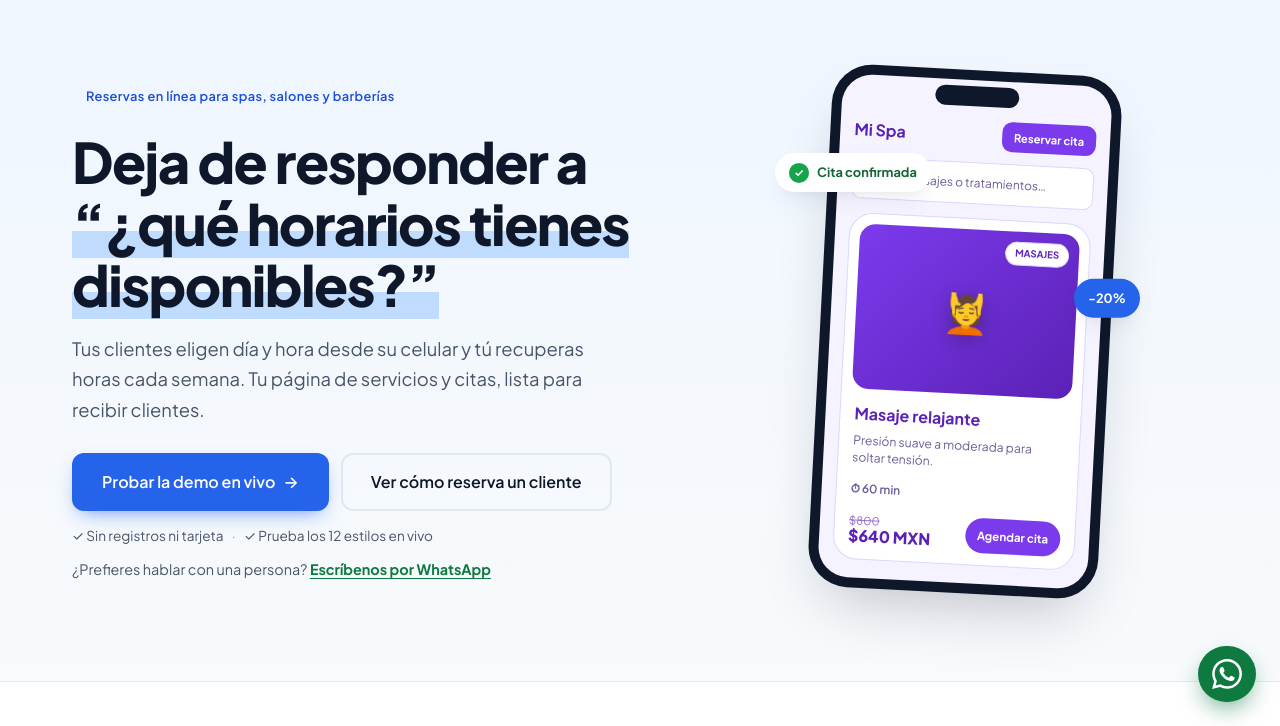
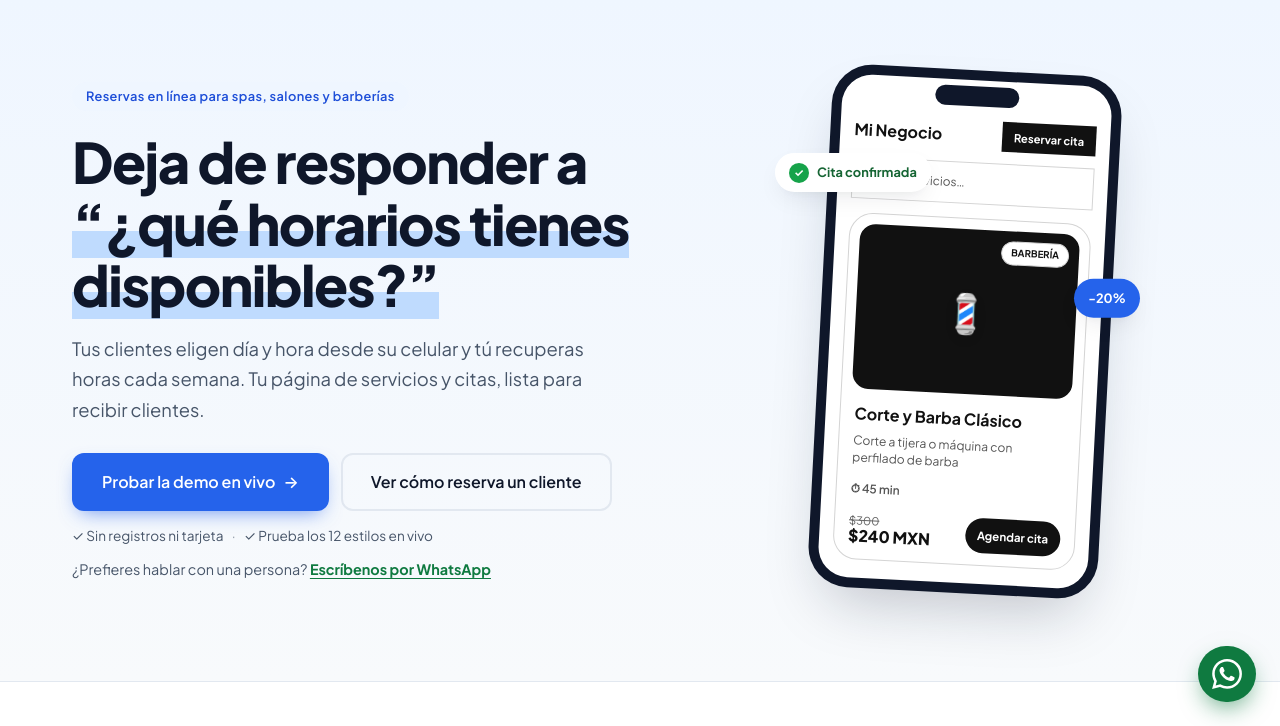
Before and after one commit to aslanlopezmx/AgendaLibre, a plain HTML site: page index.html in a window 1280 px wide. Shown: the part 74-800 px from the top of the page. Drawn offline with Linux system fonts and the light colour scheme.

Commit message:
se ajusta hero

```diff
--- a/index.html
+++ b/index.html
@@ -191,13 +191,13 @@
                 id="hero-themed"
                 data-card="framed"
                 role="img"
-                aria-label="Celular mostrando el catálogo de servicios de un spa con precio y botón Agendar cita"
+                aria-label="Celular mostrando el catálogo de servicios de un negocio con precio y botón Agendar cita"
               >
                 <div class="ph-top">
-                  <strong class="ph-brand">Mi Spa</strong>
+                  <strong class="ph-brand">Mi Negocio</strong>
                   <span class="ph-pill">Reservar cita</span>
                 </div>
-                <div class="ph-search">Buscar masajes o tratamientos…</div>
+                <div class="ph-search">Buscar servicios…</div>
 
                 <article class="svc">
                   <div class="svc-img">
@@ -205,14 +205,14 @@
                     <span class="svc-cat">Masajes</span>
                   </div>
                   <div class="svc-body">
-                    <h4>Masaje relajante</h4>
-                    <p>Presión suave a moderada para soltar tensión.</p>
+                    <h4>Masaje Relajante Sueco</h4>
+                    <p>Masaje de presión suave a moderada</p>
                     <span class="svc-dur">⏱ 60 min</span>
                   </div>
                   <div class="svc-foot">
                     <span class="svc-price">
-                      <small class="svc-old"><s>$800</s></small>
-                      <b>$640 MXN</b>
+                      <small class="svc-old"><s>$650</s></small>
+                      <b>$520 MXN</b>
                     </span>
                     <span class="svc-btn">Agendar cita</span>
                   </div>
--- a/script.js
+++ b/script.js
@@ -411,21 +411,105 @@ function pintarTema(el, tema, modo) {
   el.dataset.modo = modo;
 }
 
+/* Hero: un servicio de ejemplo por cada tipo de negocio (el tema cambia con cada uno) */
+const SERVICIOS_HERO = [
+  {
+    tema: "boutique",
+    emoji: "💆",
+    categoria: "Masajes",
+    nombre: "Masaje Relajante Sueco",
+    descripcion: "Masaje de presión suave a moderada",
+    duracion: "⏱ 60 min",
+    precioAnterior: "$650",
+    precio: "$520 MXN",
+  },
+  {
+    tema: "editorial",
+    emoji: "💈",
+    categoria: "Barbería",
+    nombre: "Corte y Barba Clásico",
+    descripcion: "Corte a tijera o máquina con perfilado de barba",
+    duracion: "⏱ 45 min",
+    precioAnterior: "$300",
+    precio: "$240 MXN",
+  },
+  {
+    tema: "coquette",
+    emoji: "💅",
+    categoria: "Uñas",
+    nombre: "Manicure con Gel",
+    descripcion: "Limado, cutícula y esmaltado semipermanente",
+    duracion: "⏱ 1 h 15 min",
+    precioAnterior: "$350",
+    precio: "$280 MXN",
+  },
+  {
+    tema: "lavanda",
+    emoji: "👁️",
+    categoria: "Pestañas",
+    nombre: "Extensiones de Pestañas",
+    descripcion: "Efecto natural pelo a pelo con acabado ligero",
+    duracion: "⏱ 2 h",
+    precioAnterior: "$800",
+    precio: "$640 MXN",
+  },
+  {
+    tema: "menta",
+    emoji: "✏️",
+    categoria: "Cejas",
+    nombre: "Diseño y Perfilado de Cejas",
+    descripcion: "Diseño a la medida de tu rostro con depilación",
+    duracion: "⏱ 30 min",
+    precioAnterior: "$250",
+    precio: "$200 MXN",
+  },
+  {
+    tema: "oceano",
+    emoji: "💇",
+    categoria: "Cabello",
+    nombre: "Corte y Peinado",
+    descripcion: "Corte personalizado con lavado y peinado",
+    duracion: "⏱ 1 h",
+    precioAnterior: "$450",
+    precio: "$360 MXN",
+  },
+];
+
+function pintarServicioHero(el, d) {
+  if (!el || !d) return;
+  const poner = (sel, txt) => {
+    const nodo = el.querySelector(sel);
+    if (nodo) nodo.textContent = txt;
+  };
+  poner(".svc-emoji", d.emoji);
+  poner(".svc-cat", d.categoria);
+  poner(".svc-body h4", d.nombre);
+  poner(".svc-body p", d.descripcion);
+  poner(".svc-dur", d.duracion);
+  poner(".svc-old s", d.precioAnterior);
+  poner(".svc-price b", d.precio);
+}
+
 function iniciarHero() {
   const el = document.getElementById("hero-themed");
   if (!el) return;
 
-  const secuencia = ["boutique", "lavanda", "oceano"].map((id) =>
-    TEMAS.find((t) => t.id === id),
-  );
+  const temaDe = (s) => TEMAS.find((t) => t.id === s.tema);
   let i = 0;
-  pintarTema(el, secuencia[0], "claro");
+  pintarTema(el, temaDe(SERVICIOS_HERO[0]), "claro");
+  pintarServicioHero(el, SERVICIOS_HERO[0]);
 
   if (reducirMovimiento) return;
   setInterval(() => {
     if (document.hidden) return;
-    i = (i + 1) % secuencia.length;
-    pintarTema(el, secuencia[i], "claro");
+    i = (i + 1) % SERVICIOS_HERO.length;
+    const servicio = SERVICIOS_HERO[i];
+    el.classList.add("swapping");
+    pintarTema(el, temaDe(servicio), "claro");
+    setTimeout(() => {
+      pintarServicioHero(el, servicio);
+      el.classList.remove("swapping");
+    }, 250);
   }, 3500);
 }
 
--- a/style.css
+++ b/style.css
@@ -2595,3 +2595,12 @@ h3 {
         transform: none;
     }
 }
+
+/* Hero: fundido del servicio al cambiar de tema */
+#hero-themed :is(.svc-emoji, .svc-cat, .svc-body, .svc-price) {
+    transition: opacity 0.25s ease;
+}
+
+#hero-themed.swapping :is(.svc-emoji, .svc-cat, .svc-body, .svc-price) {
+    opacity: 0;
+}
```
